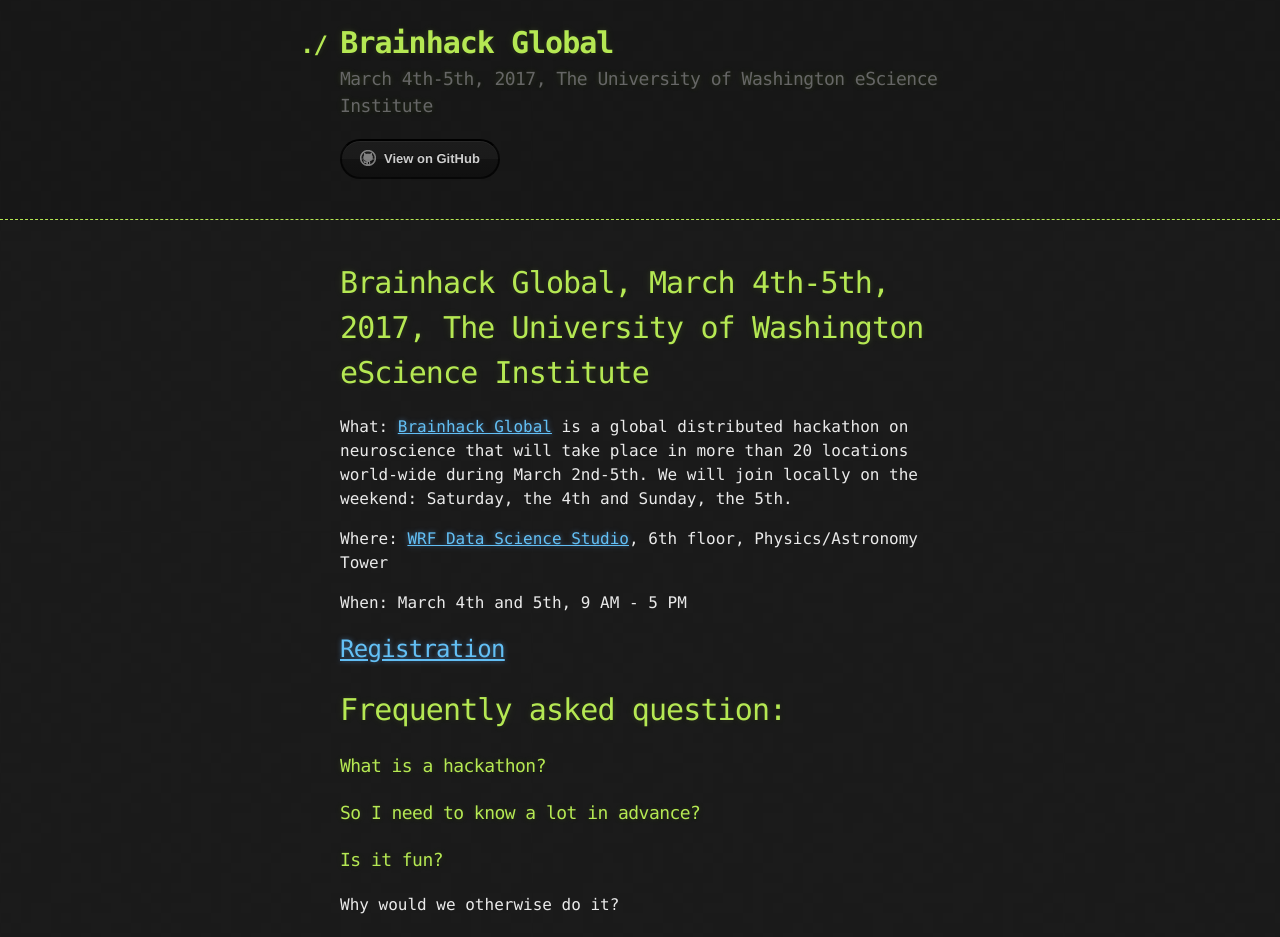
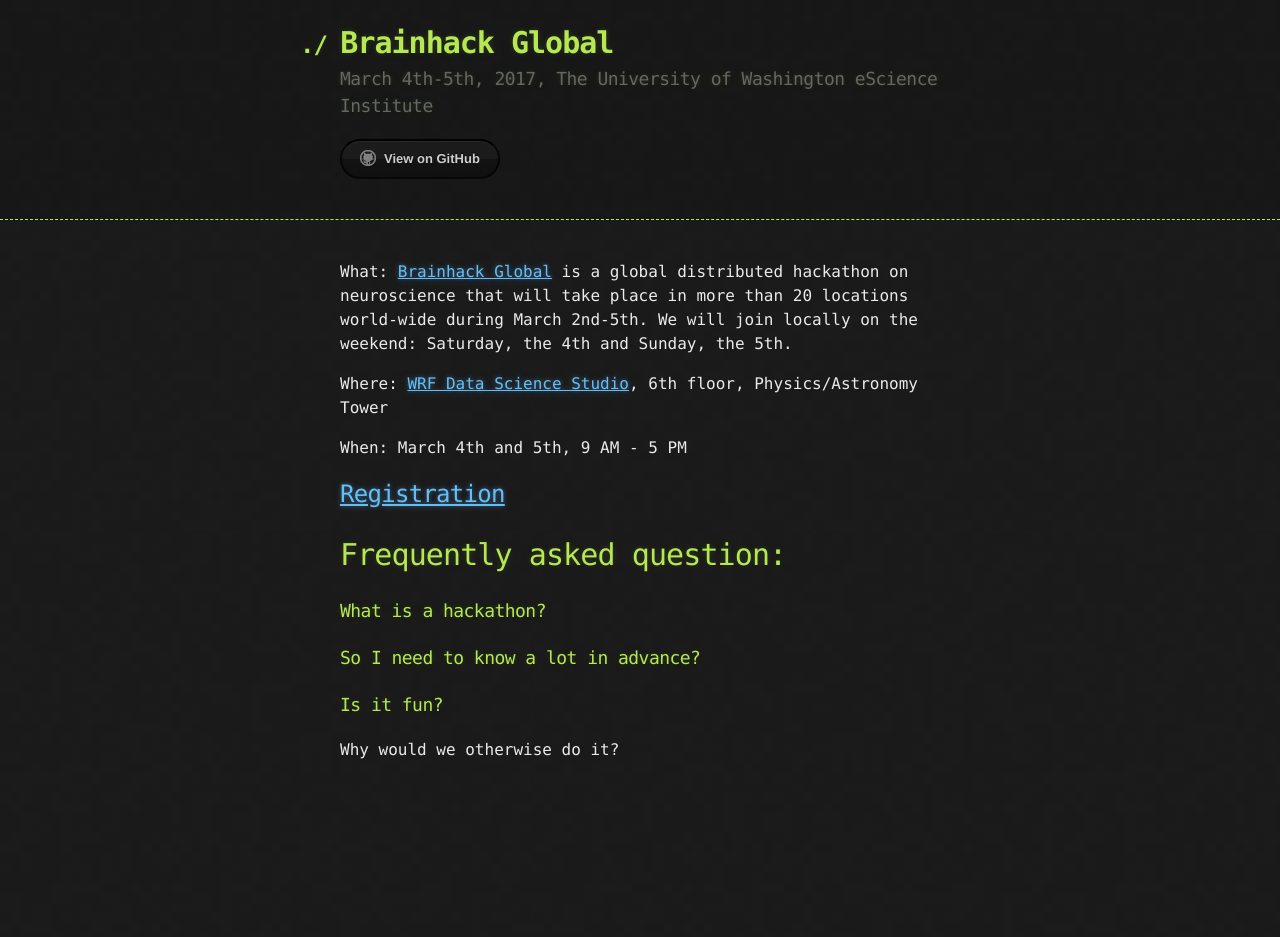
Before and after one commit to uwescience/brainhack-global-2017-03, a Jekyll site: the page built from index.md, in a window 1280 px wide. Built offline with Jekyll 4.4.1, drawn with Linux system fonts in a browser that asks for light colours; our own code applies the rules of GitHub Pages for plain Markdown files; after the commit the page ends 900 px from its top, so only the background shows below that.

Commit message:
No need for two titles.

```diff
--- a/index.md
+++ b/index.md
@@ -1,8 +1,6 @@
 ---
 layout: default
 ---
-
-# Brainhack Global, March 4th-5th, 2017, The University of Washington eScience Institute
 
 What: [Brainhack Global](http://events.brainhack.org/global2017/) is a global distributed hackathon on neuroscience
 that will take place in more than 20 locations world-wide during March 2nd-5th. We will join locally on the weekend:
```
